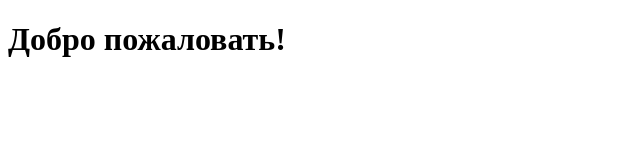
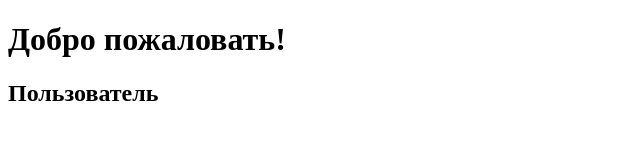
Before and after one commit to Scat55/test, a plain HTML site: page index.html in a window 1280 px wide. Shown: the whole page, without its empty margins (0-640 px from the left). Drawn offline with Linux system fonts and the light colour scheme.

Commit message:
index.html mode

```diff
--- a/index.html
+++ b/index.html
@@ -8,6 +8,7 @@
 </head>
 <body>
   <h1>Добро пожаловать!</h1>
+  <h2>Пользователь</h2>
   <script src="/main.js"></script>
 </body>
 </html>
```
